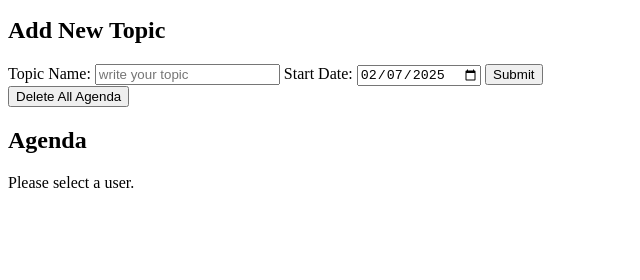
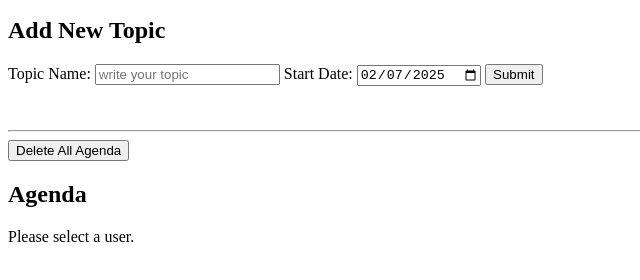
Before and after one commit to RihannaP/Piscine-Spaced-Repetition-Tracker-Project, a website with bundled scripts: page index.html in a window 1280 px wide. Shown: the part 102-382 px from the top of the page, without its empty margins (0-640 px from the left). Built offline with nearby package versions, Linux system fonts and the light colour scheme.

Commit message:
Fix gap between  button

```diff
--- a/index.html
+++ b/index.html
@@ -26,7 +26,8 @@
 
             <button type="submit">Submit</button>
         </form>
-
+        <br><br>
+        <hr>
         <div>
           <button type="submit" id="delete-agenda">Delete All Agenda</button>
 
```
